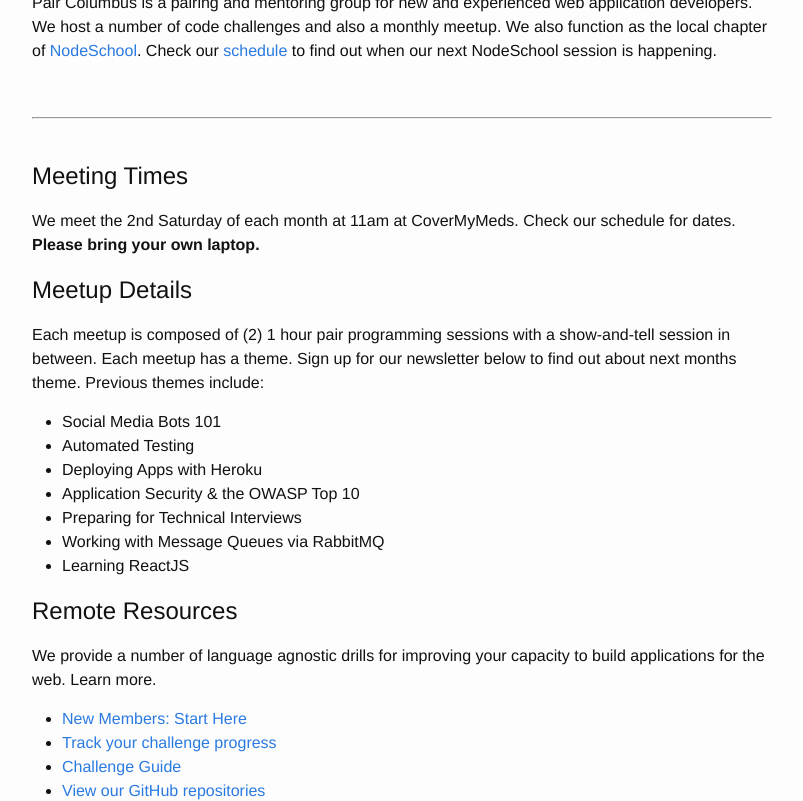
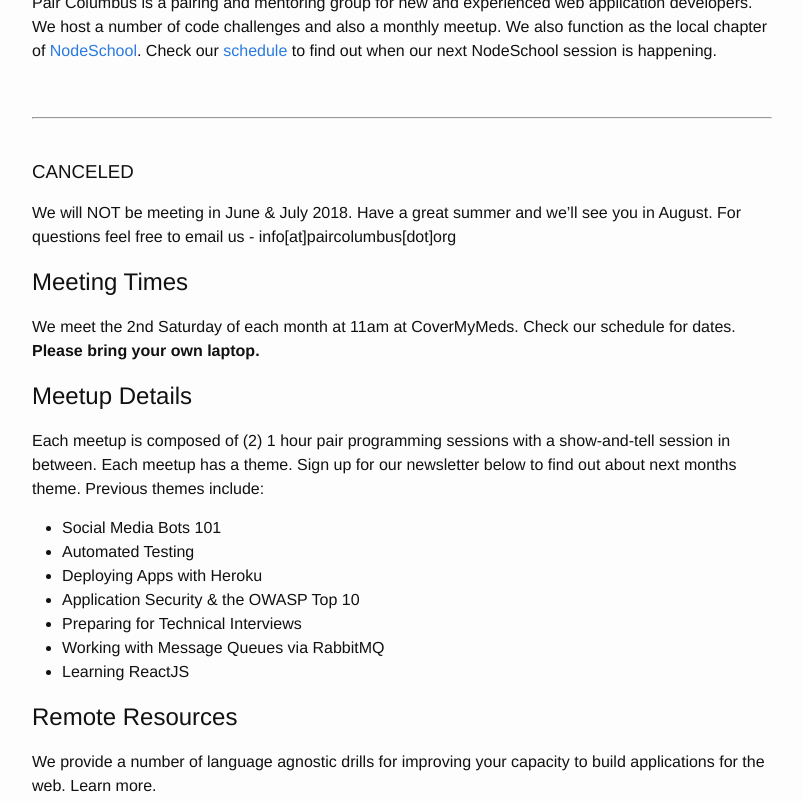
Before and after one commit to paircolumbus/paircolumbus.github.io, a Jekyll site: the page built from index.md, in a window 1280 px wide and 900 px high, scrolled down 319 px, cut to the strip 99-900 px from the top of the window. Shown: the whole strip, without its empty margins (238-1041 px from the left). Built offline with Jekyll 4.4.1, drawn with Linux system fonts in a browser that asks for light colours; comment, search, counter and statistics services are not loaded.

Commit message:
Update index.md

```diff
--- a/index.md
+++ b/index.md
@@ -9,6 +9,9 @@
 <br />
 - - -
 <br />
+
+### CANCELED
+We will NOT be meeting in June & July 2018. Have a great summer and we'll see you in August. For questions feel free to email us - info[at]paircolumbus[dot]org
 
 ## Meeting Times
 We meet the 2nd Saturday of each month at 11am at CoverMyMeds. Check our schedule for dates. __Please bring your own laptop.__
```
